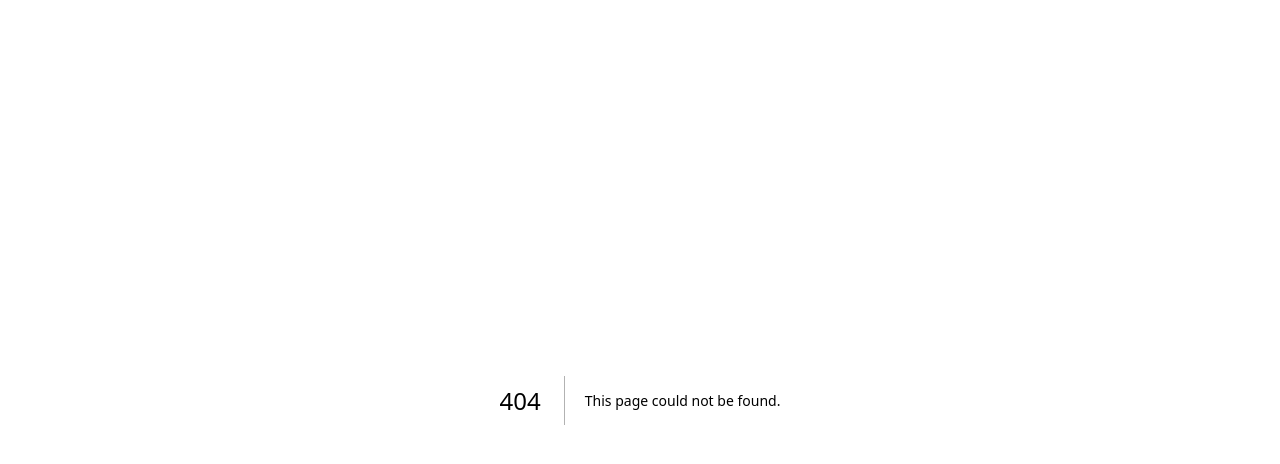
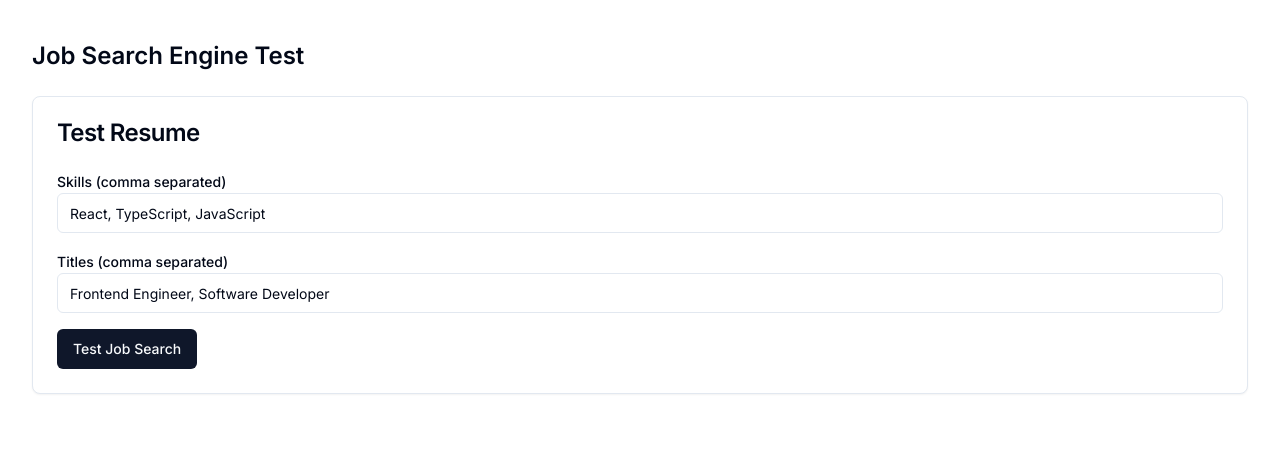
Before and after one commit to rpr28/skill-job-resume, a Next.js app: page /test-jobs in a window 1280 px wide. Before the commit this address had no page. Shown: the top 464 px of the page. Built offline with nearby package versions, Linux system fonts and the light colour scheme.

Commit message:
🚀 Add API route for job search - POST /api/jobs with resume matching and update test page to use API

```diff
--- /dev/null
+++ b/src/app/api/jobs/route.ts
@@ -0,0 +1,10 @@
+// app/api/jobs/route.ts
+import { NextResponse } from "next/server";
+import { searchJobsForResume, type Resume } from "@/lib/job-search";
+
+export async function POST(req: Request) {
+  const { resume, companies, limit } = await req.json();
+  const r = (resume || {}) as Resume;
+  const jobs = await searchJobsForResume(r, { companies, limit });
+  return NextResponse.json({ jobs });
+}
--- /dev/null
+++ b/src/app/test-jobs/page.tsx
@@ -0,0 +1,108 @@
+"use client";
+
+import { useState } from "react";
+import { type Resume } from "@/lib/job-search";
+import { Card, CardContent, CardHeader, CardTitle } from "@/components/ui/card";
+import { Button } from "@/components/ui/button";
+import { Input } from "@/components/ui/input";
+import { Label } from "@/components/ui/label";
+
+export default function TestJobsPage() {
+  const [resume, setResume] = useState<Resume>({
+    skills: ["React", "TypeScript", "JavaScript"],
+    titles: ["Frontend Engineer", "Software Developer"],
+    openToRemote: true,
+    preferredLocations: ["San Francisco", "New York"]
+  });
+  const [jobs, setJobs] = useState<any[]>([]);
+  const [loading, setLoading] = useState(false);
+
+  const testJobSearch = async () => {
+    setLoading(true);
+    try {
+      console.log("Testing job search with resume:", resume);
+      const response = await fetch('/api/jobs', {
+        method: 'POST',
+        headers: { 'Content-Type': 'application/json' },
+        body: JSON.stringify({ resume, limit: 10 })
+      });
+
+      if (!response.ok) {
+        throw new Error(`HTTP error! status: ${response.status}`);
+      }
+
+      const data = await response.json();
+      console.log("Job search results:", data.jobs);
+      setJobs(data.jobs);
+    } catch (error) {
+      console.error("Job search error:", error);
+    } finally {
+      setLoading(false);
+    }
+  };
+
+  return (
+    <div className="container mx-auto py-10">
+      <h1 className="text-2xl font-semibold mb-6">Job Search Engine Test</h1>
+
+      <Card className="mb-6">
+        <CardHeader>
+          <CardTitle>Test Resume</CardTitle>
+        </CardHeader>
+        <CardContent className="space-y-4">
+          <div>
+            <Label>Skills (comma separated)</Label>
+            <Input
+              value={resume.skills?.join(", ")}
+              onChange={(e) => setResume({
+                ...resume,
+                skills: e.target.value.split(",").map(s => s.trim()).filter(Boolean)
+              })}
+              placeholder="React, TypeScript, JavaScript"
+            />
+          </div>
+          <div>
+            <Label>Titles (comma separated)</Label>
+            <Input
+              value={resume.titles?.join(", ")}
+              onChange={(e) => setResume({
+                ...resume,
+                titles: e.target.value.split(",").map(s => s.trim()).filter(Boolean)
+              })}
+              placeholder="Frontend Engineer, Software Developer"
+            />
+          </div>
+          <Button onClick={testJobSearch} disabled={loading}>
+            {loading ? "Searching..." : "Test Job Search"}
+          </Button>
+        </CardContent>
+      </Card>
+
+      {jobs.length > 0 && (
+        <Card>
+          <CardHeader>
+            <CardTitle>Search Results ({jobs.length} jobs)</CardTitle>
+          </CardHeader>
+          <CardContent>
+            <div className="space-y-4">
+              {jobs.map((job) => (
+                <div key={job.id} className="border rounded-lg p-4">
+                  <h3 className="font-semibold">{job.title}</h3>
+                  <p className="text-sm text-muted-foreground">{job.company} • {job.location}</p>
+                  <p className="text-sm mt-2">{job.summary}</p>
+                  <div className="flex gap-2 mt-2">
+                    {job.tags?.slice(0, 3).map((tag: string) => (
+                      <span key={tag} className="px-2 py-1 bg-secondary text-secondary-foreground text-xs rounded">
+                        {tag}
+                      </span>
+                    ))}
+                  </div>
+                </div>
+              ))}
+            </div>
+          </CardContent>
+        </Card>
+      )}
+    </div>
+  );
+}
```
